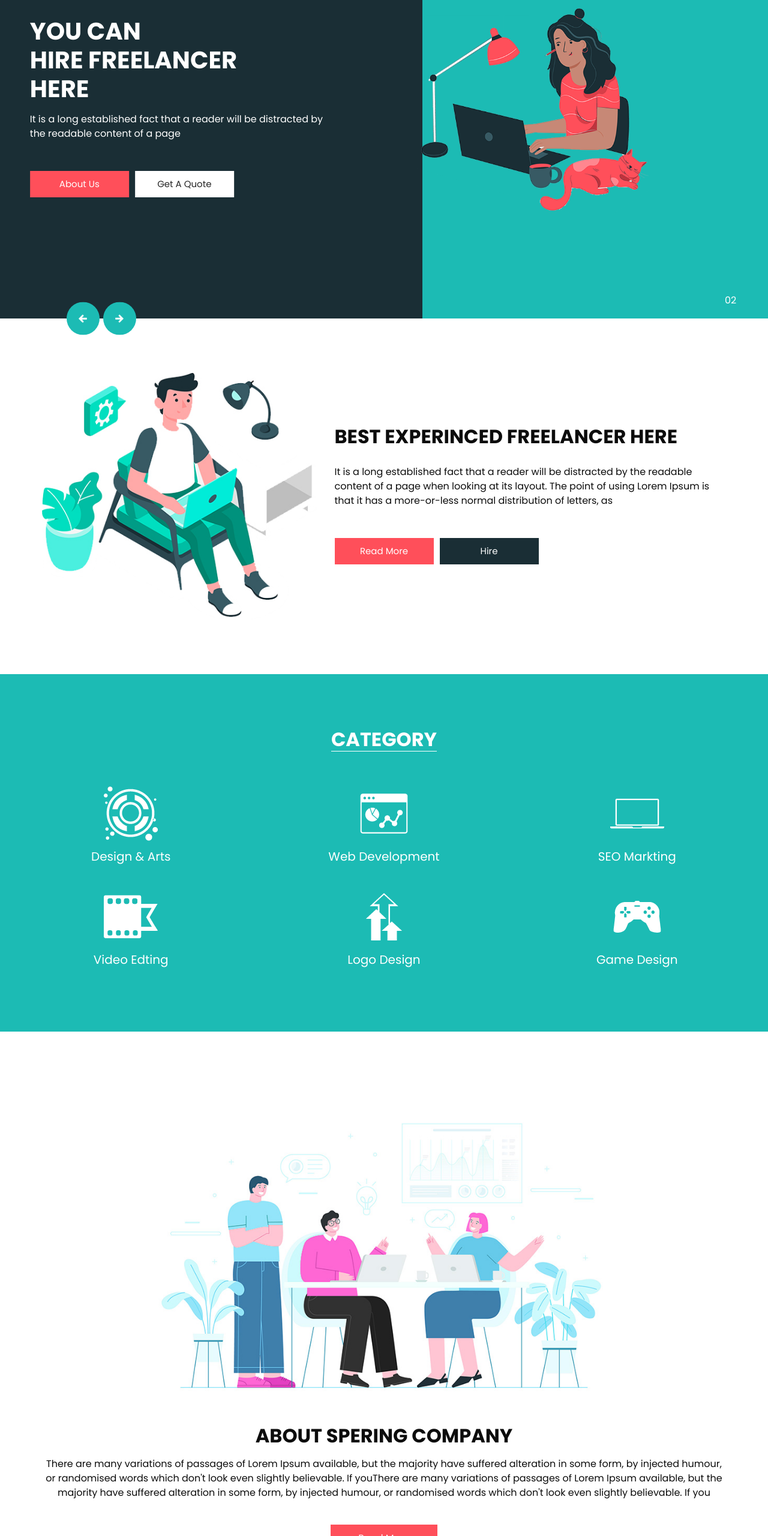
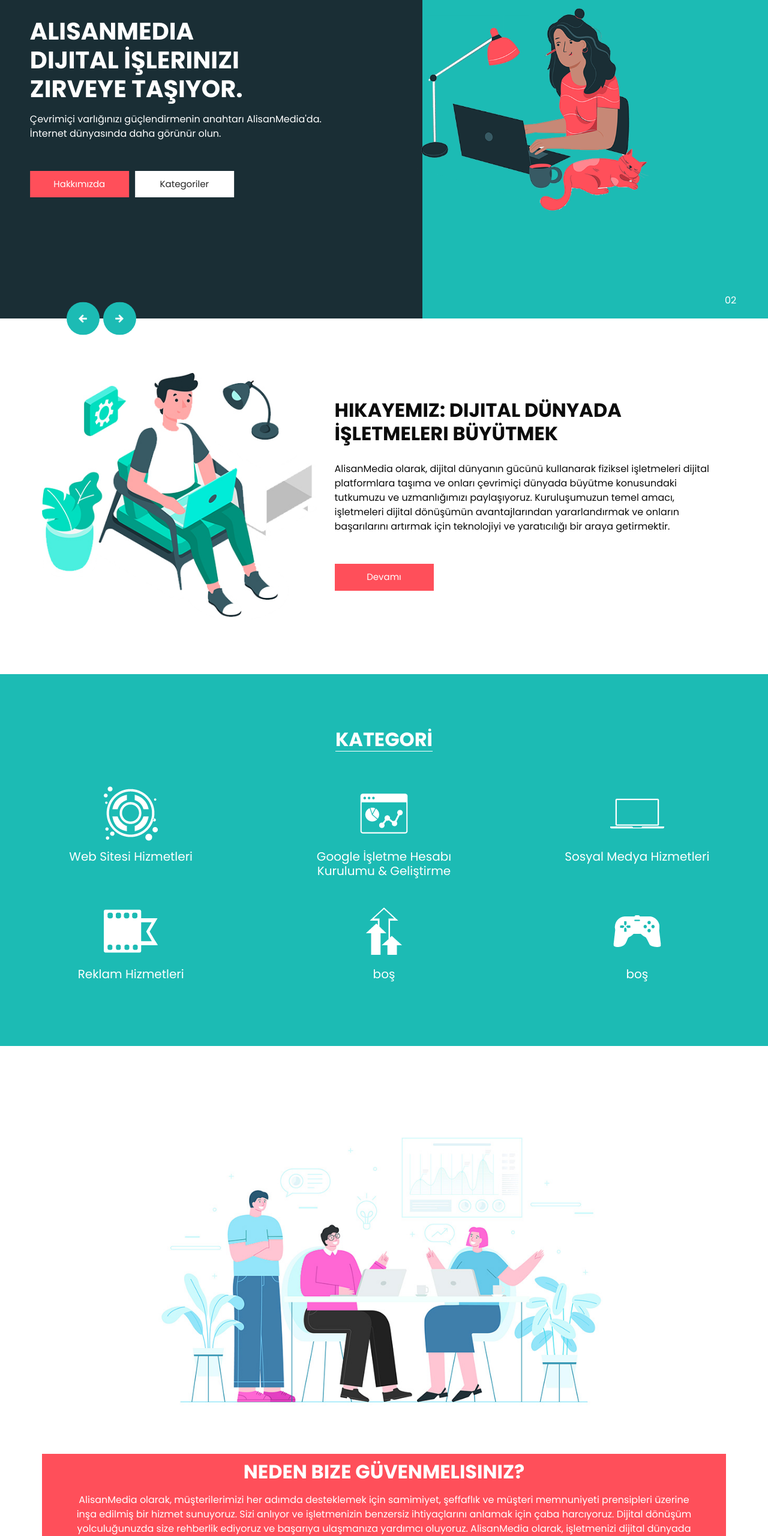
Before and after one commit to Chesar55/alisanmedia, a plain HTML site: page index.html in a window 1280 px wide. Shown: the part 239-2800 px from the top of the page at 60% size. Drawn offline with Linux system fonts and the light colour scheme.

Commit message:
Update index.html
Signed-off-by: ALISANDATA <78238617+Chesar55@users.noreply.github.com>

```diff
--- a/index.html
+++ b/index.html
@@ -41,7 +41,7 @@
           <div class="collapse navbar-collapse" id="navbarSupportedContent">
             <ul class="navbar-nav  ">
               <li class="nav-item active">
-                <a class="nav-link" href="index.html">Home <span class="sr-only">(current)</span></a>
+                <a class="nav-link" href="index.html">Anasayfa <span class="sr-only">(current)</span></a>
               </li>
               <li class="nav-item">
                 <a class="nav-link" href="about.html"> About</a>
@@ -107,20 +107,19 @@
                 <div class="col-md-5 offset-md-1">
                   <div class="detail-box">
                     <h1>
-                      You Can <br>
-                      Hire Freelancer <br>
-                      Here
+                    AlisanMedia <br>
+                    Dijital İşlerinizi<br>
+                        Zirveye Taşıyor.
                     </h1>
                     <p>
-                      It is a long established fact that a reader will be distracted by
-                      the readable content of a page
+                      Çevrimiçi varlığınızı güçlendirmenin anahtarı AlisanMedia'da. İnternet dünyasında daha görünür olun.
                     </p>
                     <div class="btn-box">
-                      <a href="" class="btn-1">
-                        About Us
+                      <a href="about.html" class="btn-1">
+                        Hakkımızda
                       </a>
-                      <a href="" class="btn-2">
-                        Get A Quote
+                      <a href="category.html" class="btn-2">
+                        Kategoriler
                       </a>
                     </div>
                   </div>
@@ -220,19 +219,15 @@
           <div class="detail-box">
             <div class="heading_container">
               <h2>
-                Best Experinced Freelancer Here
+               Hikayemiz: Dijital Dünyada İşletmeleri Büyütmek
               </h2>
             </div>
             <p>
-              It is a long established fact that a reader will be distracted by the readable content of a page when looking at its layout. The point of using Lorem Ipsum is that it has a more-or-less normal distribution of letters, as
+             AlisanMedia olarak, dijital dünyanın gücünü kullanarak fiziksel işletmeleri dijital platformlara taşıma ve onları çevrimiçi dünyada büyütme konusundaki tutkumuzu ve uzmanlığımızı paylaşıyoruz. Kuruluşumuzun temel amacı, işletmeleri dijital dönüşümün avantajlarından yararlandırmak ve onların başarılarını artırmak için teknolojiyi ve yaratıcılığı bir araya getirmektir.
             </p>
             <div class="btn-box">
-              <a href="" class="btn-1">
-                Read More
-              </a>
-              <a href="" class="btn-2">
-                Hire
-              </a>
+              <a href="about.html" class="btn-1">
+                Devamı
             </div>
           </div>
         </div>
@@ -249,7 +244,7 @@
     <div class="container">
       <div class="heading_container">
         <h2>
-          Category
+          KATEGORİ
         </h2>
       </div>
       <div class="category_container">
@@ -259,7 +254,7 @@
           </div>
           <div class="detail-box">
             <h5>
-              Design & Arts
+              Web Sitesi Hizmetleri
             </h5>
           </div>
         </div>
@@ -269,7 +264,8 @@
           </div>
           <div class="detail-box">
             <h5>
-              Web Development
+              Google İşletme Hesabı
+              Kurulumu & Geliştirme
             </h5>
           </div>
         </div>
@@ -279,7 +275,7 @@
           </div>
           <div class="detail-box">
             <h5>
-              SEO Markting
+              Sosyal Medya Hizmetleri
             </h5>
           </div>
         </div>
@@ -289,7 +285,7 @@
           </div>
           <div class="detail-box">
             <h5>
-              Video Edting
+              Reklam Hizmetleri
             </h5>
           </div>
         </div>
@@ -299,7 +295,7 @@
           </div>
           <div class="detail-box">
             <h5>
-              Logo Design
+             boş
             </h5>
           </div>
         </div>
@@ -309,7 +305,7 @@
           </div>
           <div class="detail-box">
             <h5>
-              Game Design
+              boş
             </h5>
           </div>
         </div>
@@ -333,13 +329,16 @@
       </div>
       <div class="detail-box">
         <h2>
-          About Spering Company
+          Neden Bize Güvenmelisiniz?
         </h2>
         <p>
-          There are many variations of passages of Lorem Ipsum available, but the majority have suffered alteration in some form, by injected humour, or randomised words which don't look even slightly believable. If youThere are many variations of passages of Lorem Ipsum available, but the majority have suffered alteration in some form, by injected humour, or randomised words which don't look even slightly believable. If you
+         AlisanMedia olarak, müşterilerimizi her adımda desteklemek için samimiyet, şeffaflık ve müşteri memnuniyeti prensipleri üzerine inşa edilmiş bir hizmet sunuyoruz. Sizi anlıyor ve işletmenizin benzersiz ihtiyaçlarını anlamak için çaba harcıyoruz. Dijital dönüşüm yolculuğunuzda size rehberlik ediyoruz ve başarıya ulaşmanıza yardımcı oluyoruz.
+
+AlisanMedia olarak, işletmenizi dijital dünyada büyütmek için buradayız. Bizimle iletişime geçin ve dijital başarı yolculuğunuza bugün başlayın.
+
         </p>
-        <a href="">
-          Read More
+        <a href="category.html">
+          Şimdi Başla
         </a>
       </div>
     </div>
@@ -454,7 +453,7 @@
         <div class="col-lg-9 col-md-10 mx-auto">
           <div class="heading_container">
             <h2>
-              Testimonial
+              Referanslar
             </h2>
           </div>
           <div id="carouselExampleControls" class="carousel slide" data-ride="carousel">
@@ -462,10 +461,10 @@
               <div class="carousel-item active">
                 <div class="detail-box">
                   <h4>
-                    John Hissona
+                    Ayşe Kaya
                   </h4>
                   <p>
-                    passages of Lorem Ipsum available, but the majority have suffered alteration in some form, by injected humour, or randomised words which don't look even slightly believable. If youThere are many variations of passages of Lorem Ipsum available, but the majority have suffered alteration in s
+                   AlisanMedia ile işbirliği yapmak, işimizi online platformda büyütmemize büyük katkı sağladı. Web sitemizin modern tasarımı ve dijital pazarlama stratejileri, müşteri kitlemizi genişletmemize yardımcı oldu. Ayşe Kaya olarak AlisanMedia'yı herkese tavsiye ederim.
                   </p>
                   <img src="images/quote.png" alt="">
                 </div>
@@ -473,10 +472,10 @@
               <div class="carousel-item">
                 <div class="detail-box">
                   <h4>
-                    John Hissona
+                    Mehmet Arslan
                   </h4>
                   <p>
-                    passages of Lorem Ipsum available, but the majority have suffered alteration in some form, by injected humour, or randomised words which don't look even slightly believable. If youThere are many variations of passages of Lorem Ipsum available, but the majority have suffered alteration in s
+                    "AlisanMedia ile çalışmak, işletmemizin dijital dünyada nasıl büyüdüğünü görmek için harikaydı. Web tasarımı ve dijital reklamcılık konularındaki uzmanlıkları sayesinde, işimizde büyük bir değişiklik yaşadık. AlisanMedia ekibiyle çalışmaktan son derece memnunum.
                   </p>
                   <img src="images/quote.png" alt="">
                 </div>
@@ -484,10 +483,10 @@
               <div class="carousel-item">
                 <div class="detail-box">
                   <h4>
-                    John Hissona
+                    Zeynep Demir
                   </h4>
                   <p>
-                    passages of Lorem Ipsum available, but the majority have suffered alteration in some form, by injected humour, or randomised words which don't look even slightly believable. If youThere are many variations of passages of Lorem Ipsum available, but the majority have suffered alteration in s
+                   AlisanMedia, işletmemizin Google İşletme hesabını açmak ve yönetmek konusundaki işimizi inanılmaz derecede kolaylaştırdı. İşletmemizin online görünürlüğünü artırmak istediğimizde, AlisanMedia'nın sağladığı hızlı ve etkili hizmetten çok memnun kaldık. Ayrıca, yorum hizmetleri ile müşteri geri bildirimini yönetme konusunda da bize büyük yardımcı oldular. İşletmemizin büyümesine katkı sağladıkları için teşekkür ederim.
                   </p>
                   <img src="images/quote.png" alt="">
                 </div>
@@ -518,7 +517,7 @@
           <div class="info_logo">
             <img src="images/logo.png" alt="" />
             <span>
-              Spering
+              AlisanMedia
             </span>
           </div>
           <div class="social_box">
@@ -545,27 +544,27 @@
             <div class="col-md-3 col-lg-2">
               <div class="info_link-box">
                 <h5>
-                  Useful Link
+                  Bağlantılar
                 </h5>
                 <ul>
                   <li class=" active">
-                    <a class="" href="index.html">Home <span class="sr-only">(current)</span></a>
+                    <a class="" href="index.html">Anasayfa <span class="sr-only">(current)</span></a>
                   </li>
                   <li class="">
-                    <a class="" href="about.html">About </a>
+                    <a class="" href="about.html">Hakkımızda </a>
                   </li>
                   <li class="">
                     <a class="" href="work.html">Work </a>
                   </li>
                   <li class="">
-                    <a class="" href="category.html">Category </a>
+                    <a class="" href="category.html">Kategori </a>
                   </li>
                 </ul>
               </div>
             </div>
             <div class="col-md-3 ">
               <h5>
-                Offices
+                Ofis
               </h5>
               <p>
                 Readable content of a page when looking at its layoutreadable content of a page when looking at its layout
@@ -574,22 +573,21 @@
 
             <div class="col-md-3 col-lg-2 offset-lg-1">
               <h5>
-                Information
+                Bilgi
               </h5>
               <p>
-                Readable content of a page when looking at its layoutreadable content of a page when looking at its layout
-              </p>
+                AlisanMedia, dijital dünyada işinizi büyütmenize yardımcı olmak için burada. Web tasarımından dijital pazarlamaya kadar uzmanlık alanlarımızla size özel çözümler sunuyoruz.
             </div>
 
             <div class="col-md-3  offset-lg-1">
               <div class="info_form ">
                 <h5>
-                  Newsletter
+                  Yeniliklerden Haberdar Ol!
                 </h5>
                 <form action="">
                   <input type="email" placeholder="Email">
                   <button>
-                    Subscribe
+                    Gönder
                   </button>
                 </form>
               </div>
@@ -607,7 +605,7 @@
                     </div>
                     <div class="detail-box">
                       <h6>
-                        Location
+                        Konum
                       </h6>
                     </div>
                   </a>
@@ -619,7 +617,7 @@
                     </div>
                     <div class="detail-box">
                       <h6>
-                        demo@gmail.com
+                        info@alisanmedia.com
                       </h6>
                     </div>
                   </a>
@@ -631,7 +629,7 @@
                     </div>
                     <div class="detail-box">
                       <h6>
-                        Call +01 1234567890
+                        +90 5051710841
                       </h6>
                     </div>
                   </a>
@@ -652,7 +650,7 @@
     <div class="container">
       <p>
         &copy; <span id="displayDate"></span> All Rights Reserved By
-        <a href="https://html.design/">Free Html Templates</a>
+        <a href="https://html.design/">AlisanMedia</a>
       </p>
     </div>
   </footer>
```
